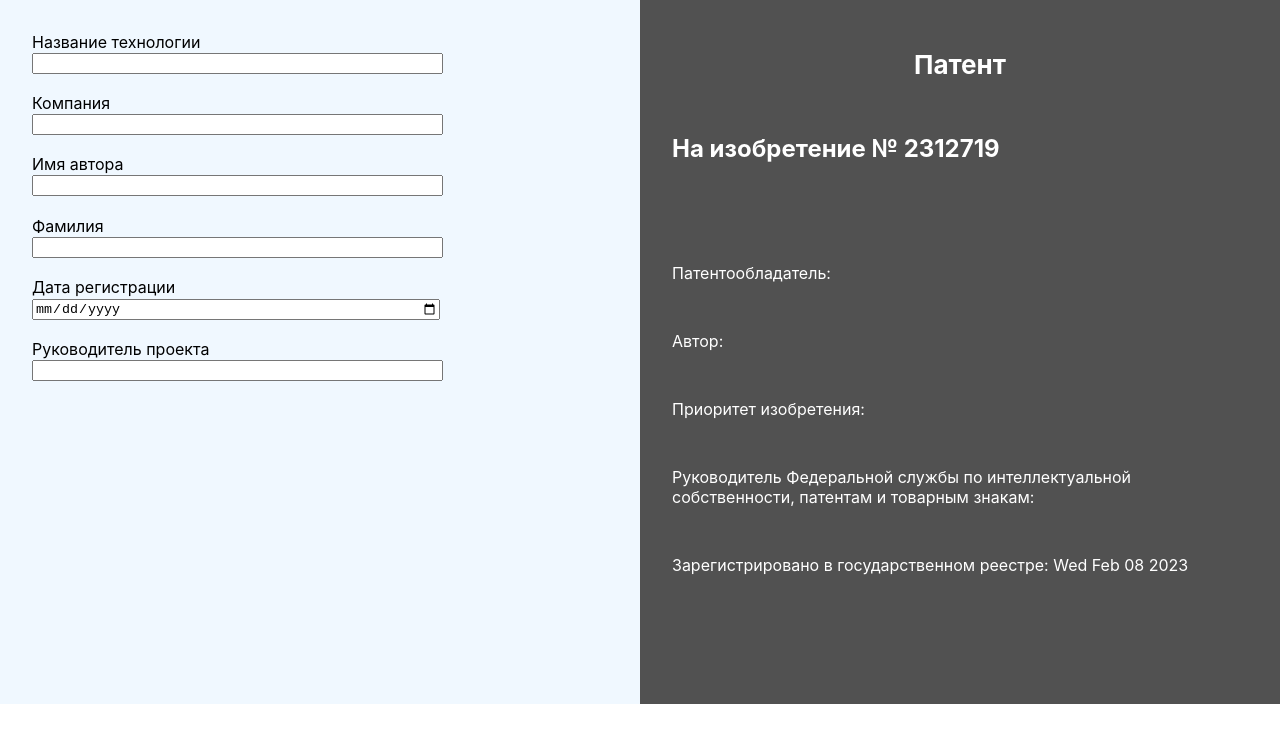
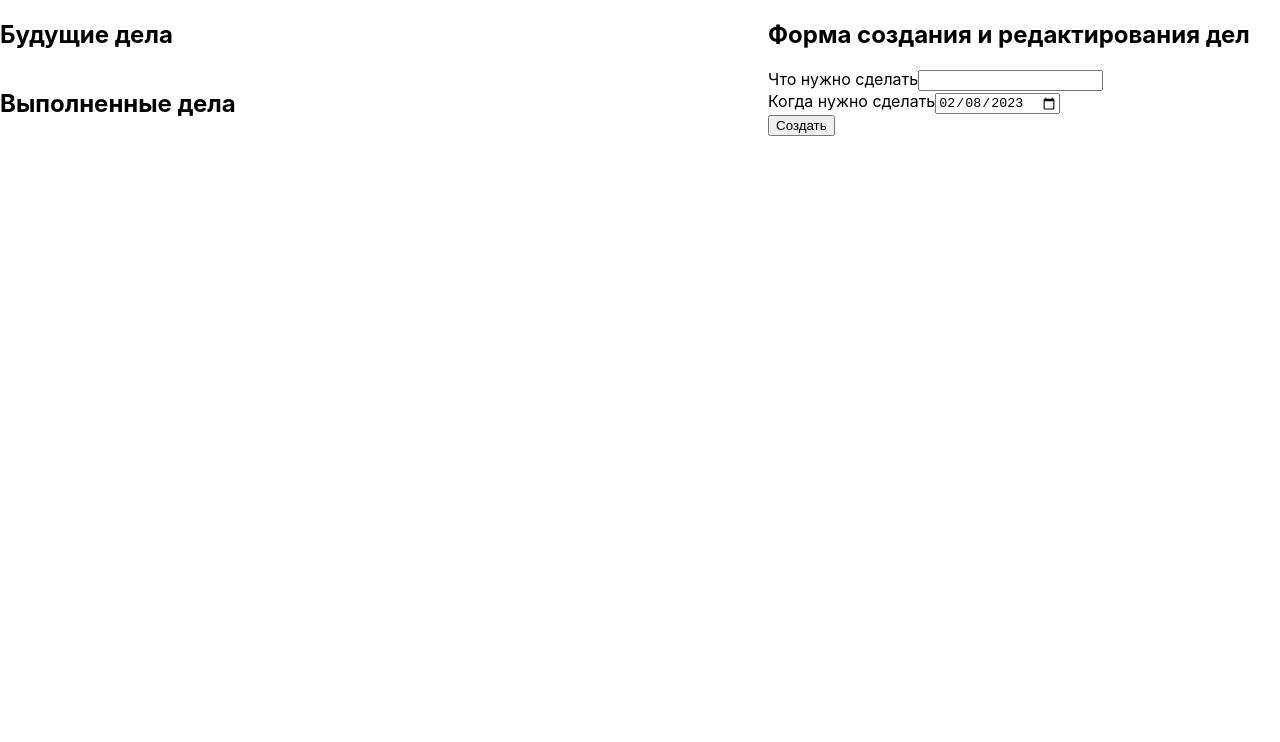
Before and after one commit to tverdohleboff/to-do-list, a React (Create React App) app: page / in a window 1280 px wide. Shown: the top 742 px of the page. Built offline with nearby package versions, Linux system fonts and the light colour scheme.

Commit message:
To-do-list task add and save

```diff
--- a/src/App.css
+++ b/src/App.css
@@ -3,10 +3,12 @@
   flex-direction: row;
 }
 
-.Form {
-  padding: 2rem;
-  flex: 0 1 50%;
+.lists {
+  flex: 0 0 60%;
   display: flex;
   flex-direction: column;
-  height: 80vmin;
 }
+
+.form {
+  flex: 0 0 40%;
+}
--- a/src/App.js
+++ b/src/App.js
@@ -1,40 +1,25 @@
 import './App.css';
-import React from 'react';
-import FormInput from './blocks/FormInput/FormInput';
-import FormOutput from './blocks/FormOutput/FormOutput';
+import React, {useState} from 'react';
+import FutureTasks from './FutureTasks';
+import CompletedTasks from './CompletedTasks';
+import CreateEditForm from './CreateEditForm';
 
 function App() {
-  const [technology, setTechnology] = React.useState('');
-  const [companyName, setCompanyName] = React.useState('');
-  const [authorName, setAuthorName] = React.useState('');
-  const [authorSecondName, setAuthorSecondName] = React.useState('');
-  const [date, setDate] = React.useState('');
-  const [managerName, setManagerName] = React.useState('');
+  const [futureTasks, setFutureTasks] = useState([]);
+  console.log(futureTasks);
 
   return (
     <div className='App'>
-      <FormInput
-        technology={technology}
-        setTechnology={setTechnology}
-        companyName={companyName}
-        setCompanyName={setCompanyName}
-        authorName={authorName}
-        setAuthorName={setAuthorName}
-        authorSecondName={authorSecondName}
-        setAuthorSecondName={setAuthorSecondName}
-        date={date}
-        setDate={setDate}
-        managerName={managerName}
-        setManagerName={setManagerName}
-      />
-      <FormOutput
-        technology={technology}
-        companyName={companyName}
-        authorName={authorName}
-        authorSecondName={authorSecondName}
-        date={date}
-        managerName={managerName}
-       />
+      <div className='lists'>
+        <FutureTasks tasks={futureTasks} />
+        <CompletedTasks />
+      </div>
+      <div className='form'>
+        <CreateEditForm
+          createTask={setFutureTasks}
+          tasks={futureTasks}
+        />
+      </div>
     </div>
   );
 }
--- /dev/null
+++ b/src/CompletedTasks.js
@@ -0,0 +1,11 @@
+import React from 'react';
+
+function CompletedTasks() {
+  return (
+    <div className='CompletedTasks'>
+      <h2>Выполненные дела</h2>
+    </div>
+  );
+}
+
+export default CompletedTasks;
--- /dev/null
+++ b/src/CreateEditForm.js
@@ -0,0 +1,67 @@
+import React, {useState} from 'react';
+
+function CreateEditForm(props) {
+  const {
+    createTask,
+    tasks
+  } = props;
+
+  const currentDate = new Date();
+  const [name, setName] = useState('');
+  const [date, setDate] = useState(currentDate.toLocaleDateString('en-CA'));
+
+  function handleNameChange(event) {
+    const value = event.target.value;
+    setName(value);
+  }
+
+  function handleDateChange(event) {
+    const value = event.target.value;
+    setDate(value);
+  }
+
+  function handleSubmitForm(event) {
+    event.preventDefault();
+    const updatedFutureTasks = [
+      ...tasks,
+      {
+        name: name,
+        date: date
+      }
+    ];
+    createTask(updatedFutureTasks);
+  }
+
+  return (
+    <div className='CreateEditForm'>
+      <h2>Форма создания и редактирования дел</h2>
+      <form onSubmit={handleSubmitForm}>
+        <div>
+          <label htmlFor='name'>Что нужно сделать</label>
+          <input
+            type='text'
+            name='name'
+            id='name'
+            value={name}
+            onChange={handleNameChange}
+          />
+        </div>
+        <div>
+          <label htmlFor='date'>Когда нужно сделать</label>
+          <input
+            type='date'
+            name='date'
+            id='date'
+            value={date}
+            onChange={handleDateChange}
+          />
+        </div>
+        <div>
+          <button type='submit'>Создать</button>
+        </div>
+      </form>
+    </div>
+  );
+}
+
+export default CreateEditForm;
--- /dev/null
+++ b/src/FutureTasks.js
@@ -0,0 +1,23 @@
+import React from 'react';
+import Task from './Task';
+
+function FutureTasks(props) {
+  const {
+    tasks
+  } = props;
+
+  return (
+    <div className='FutureTasks'>
+      <h2>Будущие дела</h2>
+      <div className='FutureTasksList'>
+        {tasks.map(function(task) {
+          return (
+            <Task name={task.name} date={task.date} key={task.name} />
+          );
+        })}
+      </div>
+    </div>
+  );
+}
+
+export default FutureTasks;
--- /dev/null
+++ b/src/Task.js
@@ -0,0 +1,17 @@
+import React from 'react';
+
+function Task(props) {
+  const {
+    name,
+    date
+  } = props;
+
+  return (
+    <div className='Task'>
+      <div className='Name'>{name}</div>
+      <div className='Date'>{date}</div>
+    </div>
+  );
+}
+
+export default Task;
--- a/src/blocks/ControlledInput/ControlledInput.css
+++ /dev/null
@@ -1,3 +0,0 @@
-.ControlledInput {
-  width: 70%;
-}
--- a/src/blocks/ControlledInput/ControlledInput.js
+++ /dev/null
@@ -1,28 +0,0 @@
-import React from 'react';
-import './ControlledInput.css';
-
-function ControlledInput(props) {
-  const {
-    id,
-    type,
-    value,
-    onChange
-  } = props;
-
-  function handleInputChange(event){
-    const value = event.target.value;
-    onChange(value);
-  }
-
-  return (
-    <input
-      className='ControlledInput'
-      type={type}
-      id={id}
-      value={value}
-      onChange={handleInputChange}
-    />
-  );
-}
-
-export default ControlledInput;
--- a/src/blocks/FormInput/FormInput.css
+++ /dev/null
@@ -1,4 +0,0 @@
-.FormInput {
-  gap: 1.2rem;
-  background-color: aliceblue;
-}
--- a/src/blocks/FormInput/FormInput.js
+++ /dev/null
@@ -1,81 +0,0 @@
-import React from 'react';
-import ControlledInput from '../ControlledInput/ControlledInput';
-import './FormInput.css';
-
-function FormInput(props) {
-  const {
-    technology,
-    setTechnology,
-    companyName,
-    setCompanyName,
-    authorName,
-    setAuthorName,
-    authorSecondName,
-    setAuthorSecondName,
-    date,
-    setDate,
-    managerName,
-    setManagerName
-  } = props;
-
-  return (
-    <div className='FormInput Form'>
-      <div className='technology'>
-        <div className='label'>Название технологии</div>
-        <ControlledInput
-          id='Technology'
-          type='text'
-          value={technology}
-          onChange={setTechnology}
-        />
-      </div>
-      <div className='company'>
-        <div className='label'>Компания</div>
-        <ControlledInput
-          id='CompanyName'
-          type='text'
-          value={companyName}
-          onChange={setCompanyName}
-        />
-      </div>
-      <div className='authorName'>
-        <div className='label'>Имя автора</div>
-        <ControlledInput
-          id='AuthorName'
-          type='text'
-          value={authorName}
-          onChange={setAuthorName}
-        />
-      </div>
-      <div className='authorSecondName'>
-        <div className='label'>Фамилия</div>
-        <ControlledInput
-          id='AuthorSecondName'
-          type='text'
-          value={authorSecondName}
-          onChange={setAuthorSecondName}
-        />
-      </div>
-      <div className='date'>
-        <div className='label'>Дата регистрации</div>
-        <ControlledInput
-          id='Date'
-          type='date'
-          value={date}
-          onChange={setDate}
-        />
-      </div>
-      <div className='managerName'>
-        <div className='label'>Руководитель проекта</div>
-        <ControlledInput
-          id='ManagerName'
-          type='text'
-          value={managerName}
-          onChange={setManagerName}
-        />
-      </div>
-    </div>
-  );
-}
-
-export default FormInput;
--- a/src/blocks/FormOutput/FormOutput.css
+++ /dev/null
@@ -1,10 +0,0 @@
-.FormOutput {
-  gap: 1rem;
-  background-color: rgb(81, 81, 81);
-  color: white;
-}
-
-h1 {
-  text-align: center;
-  font-size: calc(10px + 2vmin);
-}
--- a/src/blocks/FormOutput/FormOutput.js
+++ /dev/null
@@ -1,30 +0,0 @@
-import React from 'react';
-import './FormOutput.css';
-
-function FormOutput(props) {
-  const {
-    technology,
-    companyName,
-    authorName,
-    authorSecondName,
-    date,
-    managerName,
-  } = props;
-
-  return (
-  <div className='FormOutput Form'>
-    <h1>Патент</h1>
-    <h2>На изобретение № 2312719</h2>
-    <p>{technology}</p>
-    <p>Патентообладатель: {companyName}</p>
-    <p>Автор: {authorName} {authorSecondName}</p>
-    <p>Приоритет изобретения: {date}</p>
-    <p>Руководитель Федеральной службы по интеллектуальной собственности,
-      патентам и товарным знакам: {managerName}
-    </p>
-    <p>Зарегистрировано в государственном реестре: {(new Date()).toDateString()}</p>
-  </div>
-  );
-}
-
-export default FormOutput;
```
